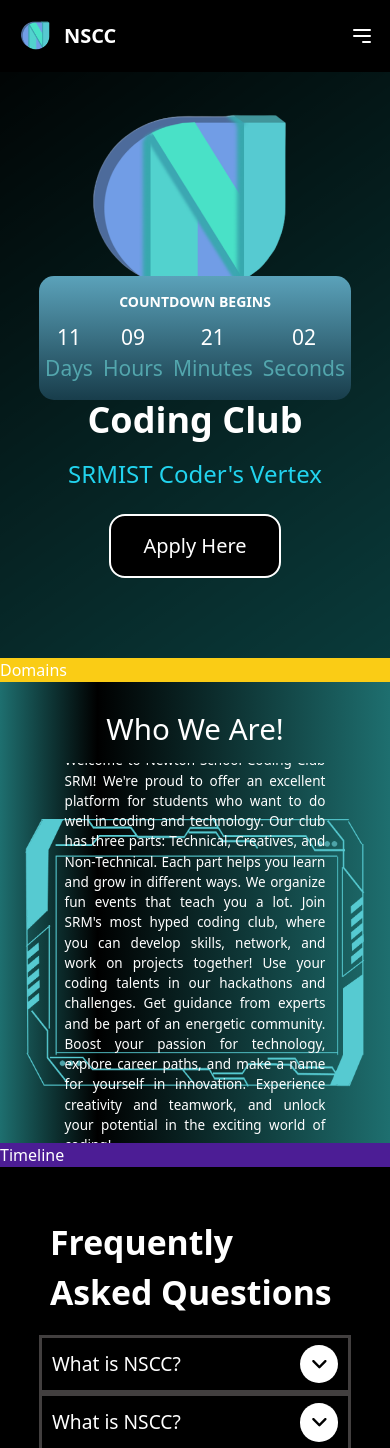
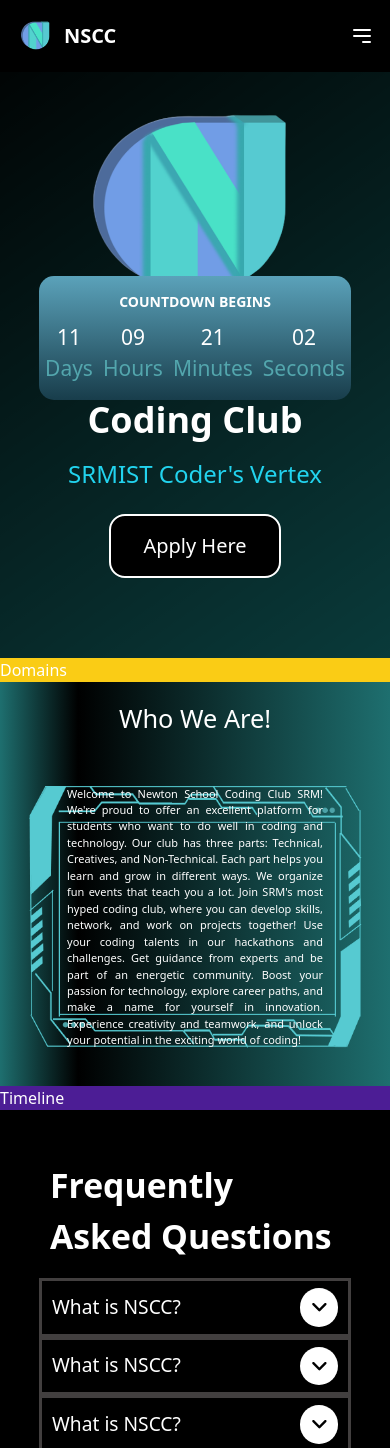
Before and after one commit to NSCC-SRM/recruitment25, a React (Vite) app: page / in a window 390 px wide. Shown: the top 1448 px of the page. Built offline with nearby package versions, Linux system fonts and the light colour scheme.

Commit message:
improved responsiveness

```diff
--- a/src/Components/WhoWeAre/WhoWeAre.css
+++ b/src/Components/WhoWeAre/WhoWeAre.css
@@ -62,7 +62,7 @@
 
   /* Media Queries */
 
-/* @media (max-width: 480px) {
+@media (max-width: 480px) {
     body {
         background: linear-gradient(to right, #1E6F6F, #000000 20%, #1E6F6F);
     }
@@ -87,88 +87,4 @@
         overflow: auto;
         width: 80%;
     }
-} */
-
-
-@media (max-width: 320px) {
-    body {
-        background: linear-gradient(to right, #1E6F6F, #000000 20%, #1E6F6F);
-    }
-    .head {
-        font-size: 3vh;
-        padding: 10px;
-        margin-top: 1vh;
-    }
-    .outline_box {
-        height: 40vh;
-        width: 90vw;
-        padding: 5px;
-    }
-    .outline_box img {
-        height: 100%;
-        width: 100%;
-        object-fit: contain;
-    }
-    .content {
-        font-size: 1vh;
-        padding: 1vh;
-        overflow: auto;
-        width: 80%;
-    }
 }
-
-/* Media query for screens between 321px and 400px wide */
-@media (min-width: 321px) and (max-width: 400px) {
-    body {
-        background: linear-gradient(to right, #1E6F6F, #000000 25%, #1E6F6F);
-    }
-    .head {
-        font-size: 3.5vh;
-        padding: 12px;
-        margin-top: 1.5vh;
-    }
-    .outline_box {
-        height: 45vh;
-        width: 92vw;
-        padding: 8px;
-    }
-    .outline_box img {
-        height: 100%;
-        width: 100%;
-        object-fit: contain;
-    }
-    .content {
-        font-size: 1.6vh;
-        padding: 1.2vh;
-        overflow: auto;
-        width: 82%;
-    }
-}
-
-/* Media query for screens between 401px and 768px wide (smartphones) */
-@media (min-width: 401px) and (max-width: 768px) {
-    body {
-        background: linear-gradient(to right, #1E6F6F, #000000 30%, #1E6F6F);
-    }
-    .head {
-        font-size: 4vh;
-        padding: 15px;
-        margin-top: 2vh;
-    }
-    .outline_box {
-        height: 50vh;
-        width: 95vw;
-        padding: 10px;
-    }
-    .outline_box img {
-        height: 100%;
-        width: 100%;
-        object-fit: contain;
-    }
-    .content {
-        font-size: 1.8vh;
-        padding: 1.5vh;
-        overflow: auto;
-        width: 85%;
-    }
-}
```
